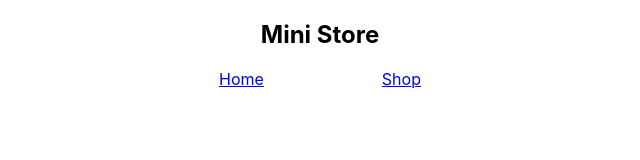
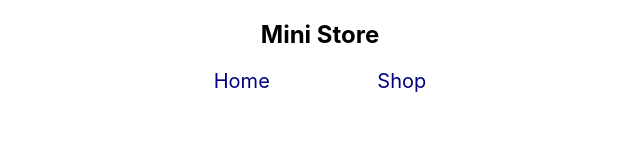
Before and after one commit to JGPico/MiniStoreFE, a React (Create React App) app in the folder client/: page /item-list/1 in a window 1280 px wide. Shown: the top 160 px of the page, without its empty margins (320-960 px from the left). Built offline with nearby package versions, Linux system fonts and the light colour scheme.

Commit message:
Building out item page

```diff
--- a/client/src/App.css
+++ b/client/src/App.css
@@ -10,3 +10,13 @@
   margin-right: auto;
   margin-bottom: 3px;
 }
+
+.navLink {
+  text-decoration: none;
+  color: navy;
+  font-size: 20px;
+}
+
+.navLink:hover {
+  color: red;
+}
--- a/client/src/App.js
+++ b/client/src/App.js
@@ -50,10 +50,10 @@ function App() {
           Mini Store
         </h1>
         <div className='navBar'>
-          <NavLink exact to="/">
+          <NavLink className='navLink' exact to="/">
             Home
           </NavLink>
-          <NavLink to="/item-list">
+          <NavLink className='navLink' to="/item-list">
             Shop
           </NavLink>
         </div>
```
Also changed, not shown: client/src/components/Item.js (added, +14 -0 lines).
